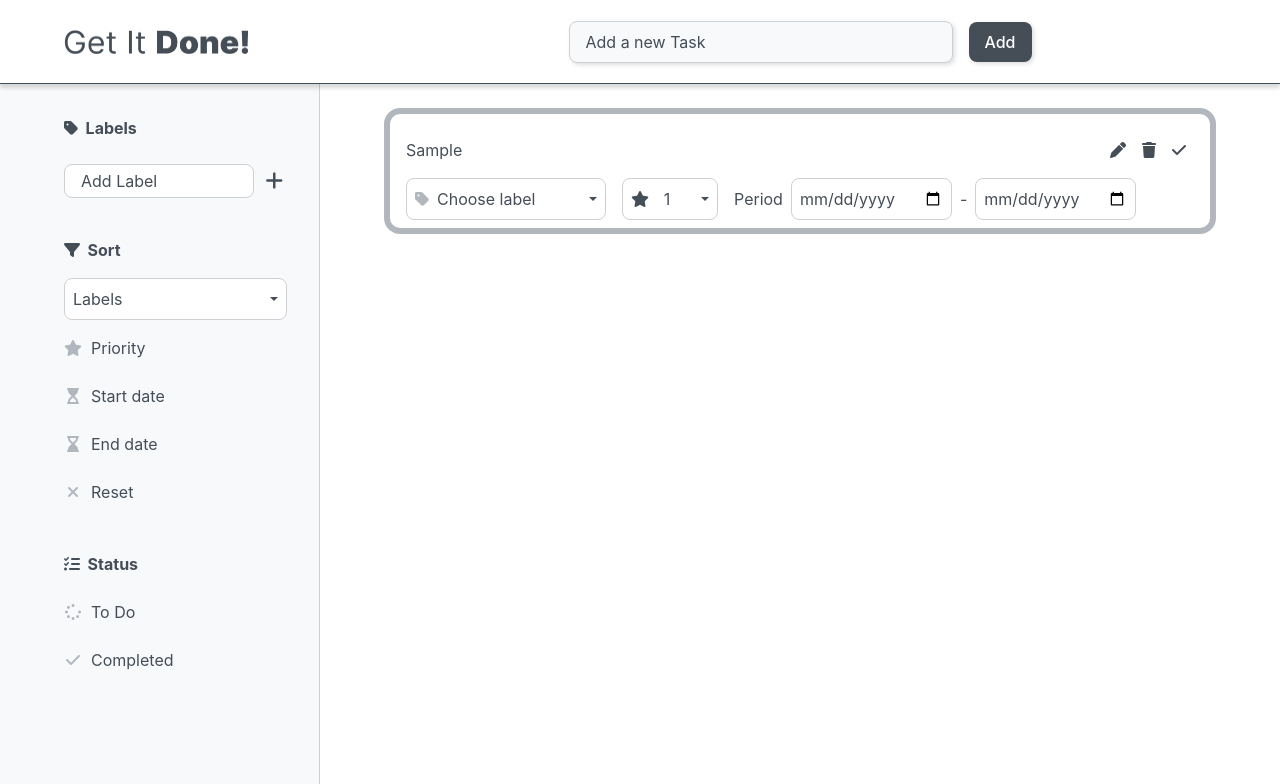
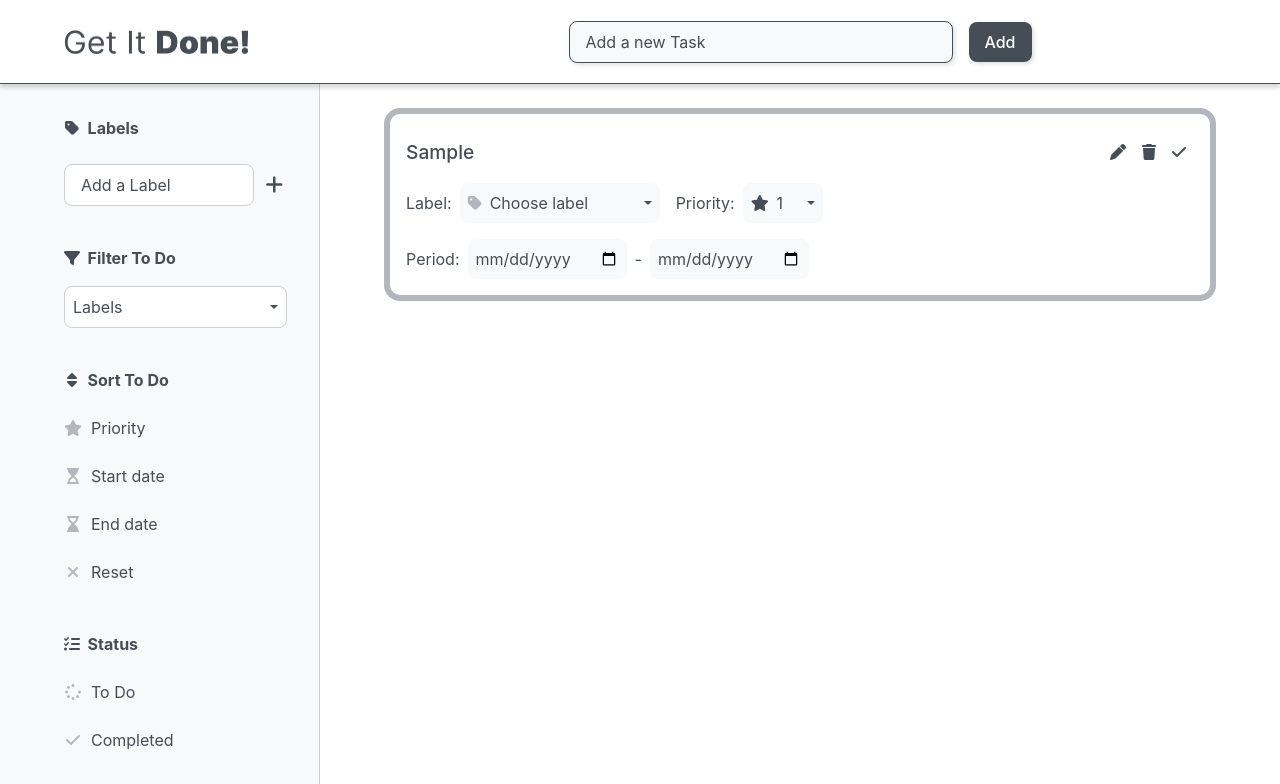
Before and after one commit to monikabucholc/get-it-done, a React (Create React App) app: page / in a window 1280 px wide. Both pictures are taken after typing "Sample" into the empty fields and a click on the button "Add". Shown: the top 784 px of the page. Built offline with nearby package versions, Linux system fonts and the light colour scheme.

Commit message:
Frontend done

```diff
--- a/src/App.css
+++ b/src/App.css
@@ -5,6 +5,7 @@
   --background-color: #F8F9FB;
   --white-color: #FFFFFF;
   --input-border-color: #CDD0D3;
+  --input-background-color: #d3d8e2;
 
 }
 
--- a/src/App.js
+++ b/src/App.js
@@ -13,11 +13,11 @@ import { TodoProvider } from './components/TodoContext'
 
 function App() {
 
-
   const [status, setStatus] = useState({
     labelId: "0",
     filterStatus: ""
   });
+
   const [showMenu, setShowMenu] = useState(false);
 
   return (
--- a/src/components/Inputbox.css
+++ b/src/components/Inputbox.css
@@ -10,7 +10,7 @@
     display: flex;
     padding: 0.5rem 1rem;
     background: var(--background-color);
-    border: 1px solid var(--input-border-color);
+    border: 1px solid var(--main-text-color);
     color: var(--main-text-color);
     box-shadow: 2px 2px 4px #27272726;
     border-radius: 0.5rem;
--- a/src/components/Navigation.css
+++ b/src/components/Navigation.css
@@ -42,10 +42,10 @@
 
 @media all and (max-width: 688px) {
     .navbar {height: 166px}
-    .logo {margin: auto; justify-content: center;}
+    .logo {margin: auto; justify-content: center}
 }
 
 @media all and (max-width: 900px) {
-    .showMenu {display: flex; margin-right: 0;}
+    .showMenu {display: flex; order: -1}
     .navbar {padding: 16px 2rem !important;}
 }
--- a/src/components/Sidemenu.css
+++ b/src/components/Sidemenu.css
@@ -31,6 +31,11 @@
 .main-category {
     font-weight: bold;
     padding: 2rem 0 0.5rem 0;
+}
+
+.main-category i {
+    width: 1rem;
+    text-align: center
 }
 
 .sort-category {
@@ -69,7 +74,7 @@
 
 .input-label {
     width: 100%;
-    padding: 0.25rem 1rem;
+    padding: 0.5rem 1rem;
     background-color: var(--white-color);
     border: 1px solid var(--input-border-color);
     color: var(--main-text-color);
--- a/src/components/Sidemenu.js
+++ b/src/components/Sidemenu.js
@@ -76,11 +76,11 @@ const Sidemenu = ({ status, setStatus, showMenu, setShowMenu }) => {
                     onChange={inputHandler}
                     type="text"
                     className="input-label"
-                    placeholder="Add Label"
+                    placeholder="Add a Label"
                     />
                     <button onClick={inputLabelHandler} type="submit" className="label-btn" name="addlabel"><i className="fa-solid fa-plus" /></button>
                 </form>
-            <div className="main-category"><i className="fa-solid fa-filter" />&nbsp; Sort</div>
+            <div className="main-category"><i className="fa-solid fa-filter" />&nbsp; Filter To Do</div>
                 <Dropdown onSelect={statusLabelHandler}>
                         <Dropdown.Toggle  id="dropdown-basic" className="dropdown-label-sidemenu">
                             {status.labelId === "0" ? "Labels" : selectedLabel}
@@ -94,6 +94,7 @@ const Sidemenu = ({ status, setStatus, showMenu, setShowMenu }) => {
                             ))}
                         </Dropdown.Menu>
                 </Dropdown>
+            <div className="main-category"><i className="fa-solid fa-sort" />&nbsp; Sort To Do</div>
                 <button onClick={statusHandler} value="priority" className="sort-category"><i className="fa-solid fa-star" />&nbsp; Priority</button>
                 <button onClick={statusHandler} value="start-date" className="sort-category"><i className="fa-solid fa-hourglass-start" />&nbsp; Start date</button>
                 <button onClick={statusHandler} value="end-date" className="sort-category"><i className="fa-solid fa-hourglass-end" />&nbsp; End date</button>
--- a/src/components/Todo.css
+++ b/src/components/Todo.css
@@ -1,7 +1,8 @@
 .todo-item {
     display: flex;
     flex-direction: column;
-    padding: 0.5rem 1rem;
+    width: 100%;
+    padding: 0.5rem 1rem 1rem 1rem;
     margin: 0.5rem 0;
     color: var(--main-text-color);
     background: var(--white-color);
@@ -19,6 +20,8 @@
 .task-name {
     display: flex;
     width: 100%;
+    font-size: 1.2rem;
+    font-weight: 500;
     padding: 1rem 1rem 1rem 0;
     flex-direction: row;
     word-break: break-word;
@@ -40,6 +43,10 @@
     color: var(--main-text-color);
 }
 
+.btn:hover {
+    background: var(--input-border-color)
+}
+
 .task-actions {
     display: flex;
     flex-direction: row;
@@ -48,8 +55,12 @@
     flex-wrap: wrap;
 }
 
+
+
 .label-dropdown {
     width: 200px;
+    border: none !important;
+    background: var(--background-color) !important;
 }
 
 
@@ -59,20 +70,49 @@
     overflow: hidden;
 }
 
+.priority, .label {
+    display: flex;
+    flex-direction: row;
+    align-items: center;
+    gap: 0.5rem;
+}
+
 .priority-dropdown {
-    width: 6rem;
-    gap: 0.5rem;
+    border: none !important;
+    background: var(--background-color) !important;
+    width: 5rem;
 }
 
 .period {
     display: flex;
     gap: 0.5rem;
     align-items: center;
+    flex-wrap: wrap;
 }
 
 .input_date {
-    border: 1px solid var(--input-border-color);
+    border: none;
+    background: var(--background-color);
     border-radius: 0.5rem;
     color: var(--main-text-color);
     padding: 0.5rem;
+    width: fit-content;
 }
+
+@media all and (max-width: 900px) {
+    .btns {
+        gap: 0.5rem;
+    }
+    .task-actions {
+        flex-direction: column;
+        align-items: flex-start;
+        font-size: 0.8rem;
+        gap: 0.5rem;
+    }
+    .label-dropdown {
+        font-size: 0.8rem;
+    }
+    .priority-dropdown {
+        font-size: 0.8rem;
+    }
+}
--- a/src/components/Todo.js
+++ b/src/components/Todo.js
@@ -106,10 +106,12 @@ const Todo = ({ task, todo }) => {
                     <div className="btns">
                         <Alertedit todo={todo} name="edit"/>
                         <button onClick={removeTaskHandler} className="btn" name="bin"><i className="fa-solid fa-trash" /></button>
-                        <button onClick={completeHandler} className="btn" name="completed"><i className="fa-solid fa-check" /></button>
+                        <button onClick={completeHandler} className="btn" name="completed"><i className={ todo.completed ? "fa-solid fa-spinner" : "fa-solid fa-check" }/></button>
                     </div>
                 </div>
                 <div className="task-actions">
+                    <div className="label">
+                        <span>Label:</span>
                         <Dropdown onSelect={taskLabelHandler}>
                             <Dropdown.Toggle  className="label-dropdown" id="dropdown-basic">
                                 <i className="fa-solid fa-tag" style={{ color: `${todo.color}` }} />
@@ -124,6 +126,9 @@ const Todo = ({ task, todo }) => {
                                 ))}
                             </Dropdown.Menu>
                         </Dropdown>
+                    </div>
+                    <div className="priority">
+                        <span>Priority:</span>
                         <Dropdown onSelect={priorityHandler}>
                             <Dropdown.Toggle  className="priority-dropdown" id="dropdown-basic">
                                 <i className="fa-solid fa-star" />
@@ -137,11 +142,12 @@ const Todo = ({ task, todo }) => {
                                 <Dropdown.Item key="5" eventKey="5">5</Dropdown.Item>
                             </Dropdown.Menu>
                         </Dropdown>
+                    </div>
                     <div className="period">
-                        <span>Period</span>
-                        <input onChange={startDateHandler} type="date" id="range_start" className="input_date"/>
+                        <span>Period:</span>
+                        <input onChange={startDateHandler} value={todo.startDate} type="date" id="range_start" className="input_date"/>
                         <span> - </span>
-                        <input onChange={endDateHandler} type="date"id="range_end" className="input_date"/>
+                        <input onChange={endDateHandler} value={todo.endDate} type="date" id="range_end" className="input_date"/>
                     </div>
                 </div>
             </li>
--- a/src/components/Todolist.css
+++ b/src/components/Todolist.css
@@ -8,5 +8,5 @@
 }
 
 @media all and (max-width: 900px) {
-    .todolist-container {margin: 96px 40px 0px 40px;}
+    .todolist-container {margin: 16px 1rem 1rem}
 }
--- a/src/components/Todolist.js
+++ b/src/components/Todolist.js
@@ -11,19 +11,19 @@ const Todolist = ({ status }) => {
     useEffect(() => {
         const futureDate = new Date(8640000000000000)
         if (status.labelId !== "0") {
-            setFilteredTodos(todos.filter((todo) => todo.labelId === status.labelId))
+            setFilteredTodos(todos.filter((todo) => !todo.completed && todo.labelId === status.labelId))
         } else if (status.filterStatus === "priority") {
-            let tempTodos = [...todos];
+            let tempTodos = [...todos.filter((todo) => !todo.completed)];
             setFilteredTodos(tempTodos.sort((a,b) => (a.priority - b.priority) ));
         } else if (status.filterStatus === "start-date") {
-            let tempTodos = [...todos];
+            let tempTodos = [...todos.filter((todo) => !todo.completed)];
             setFilteredTodos(tempTodos.sort((a,b) => {
                 let dateA = a.startDate ? new Date (a.startDate) : futureDate;
                 let dateB = b.startDate ? new Date (b.startDate) : futureDate;
                 return (dateA - dateB);
             }))
         } else if (status.filterStatus === "end-date") {
-            let tempTodos  = [...todos];
+            let tempTodos  = [...todos.filter((todo) => !todo.completed)];
             setFilteredTodos(tempTodos.sort((a,b) => {
                 let dateA = a.endDate ? new Date (a.endDate) : futureDate;
                 let dateB = b.endDate ? new Date (b.endDate) : futureDate;
```
Lines whose indentation alone changed are shown as unchanged.
